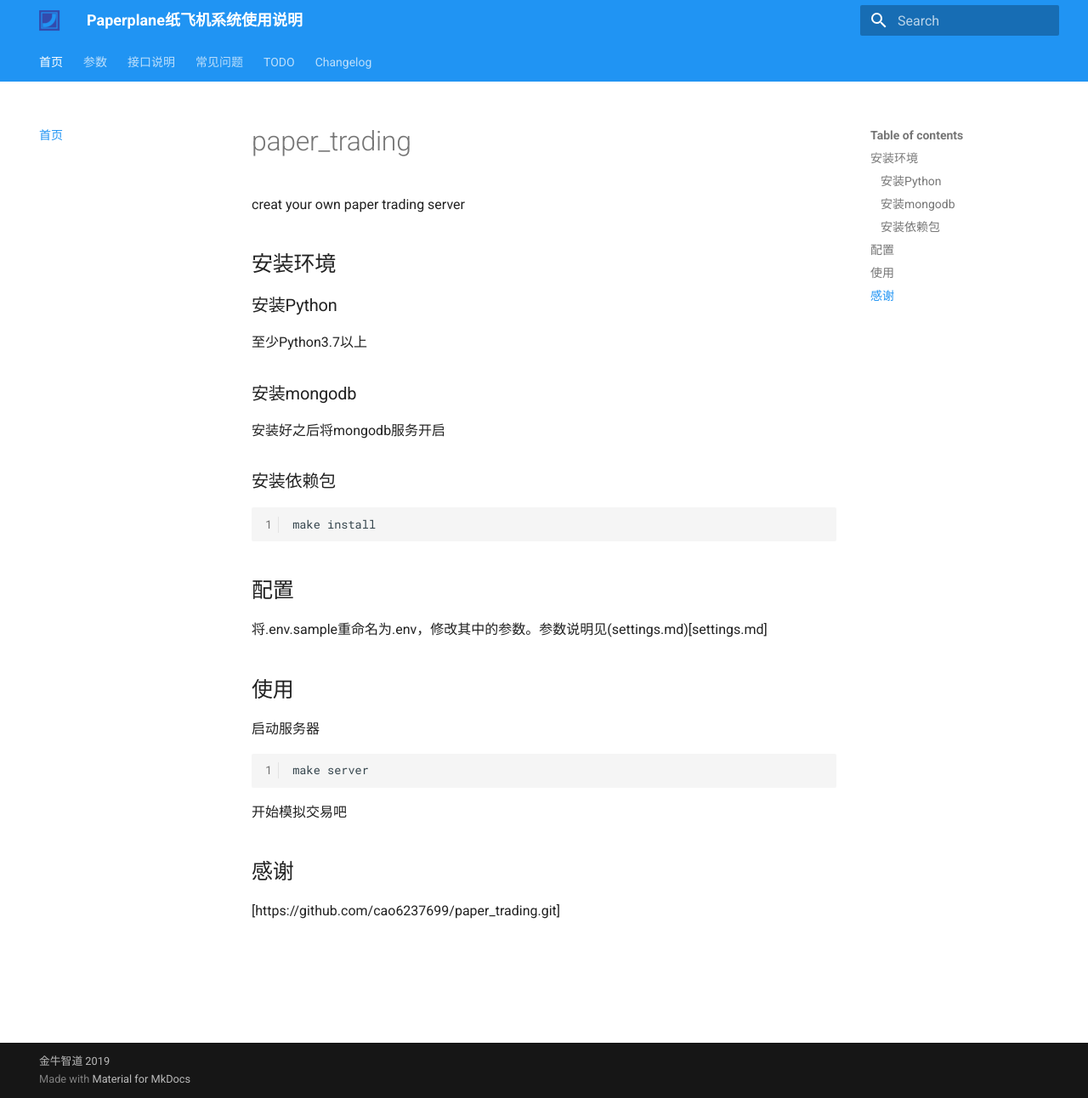
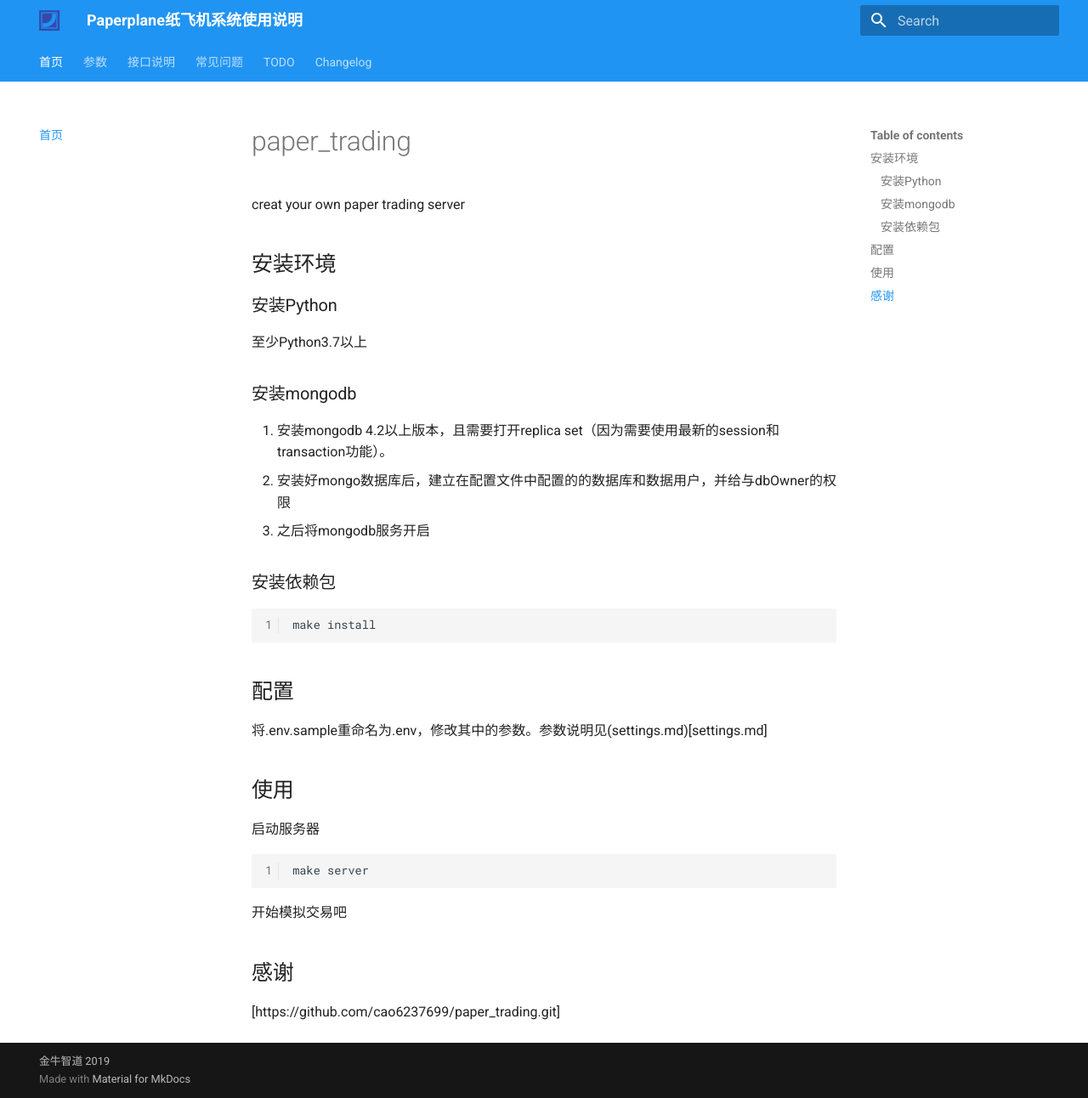
Before and after one commit to markqiu/paperplane, an MkDocs documentation site: the page built from docs/index.md, in a window 1280 px wide and 1292 px high. Shown: the whole window at 85% size. Built offline with MkDocs 1.6.1 and Material for MkDocs 9.7.7, drawn with Linux system fonts in a browser that asks for light colours.

Commit message:
支持transaction

````diff
--- a/docs/index.md
+++ b/docs/index.md
@@ -10,7 +10,9 @@ creat your own paper trading server
 
 ### 安装mongodb
 
-安装好之后将mongodb服务开启
+1. 安装mongodb 4.2以上版本，且需要打开replica set（因为需要使用最新的session和transaction功能）。
+2. 安装好mongo数据库后，建立在配置文件中配置的的数据库和数据用户，并给与dbOwner的权限
+3. 之后将mongodb服务开启
 
 ### 安装依赖包
 ```bash
````
Also changed, not shown: 1 other file.
